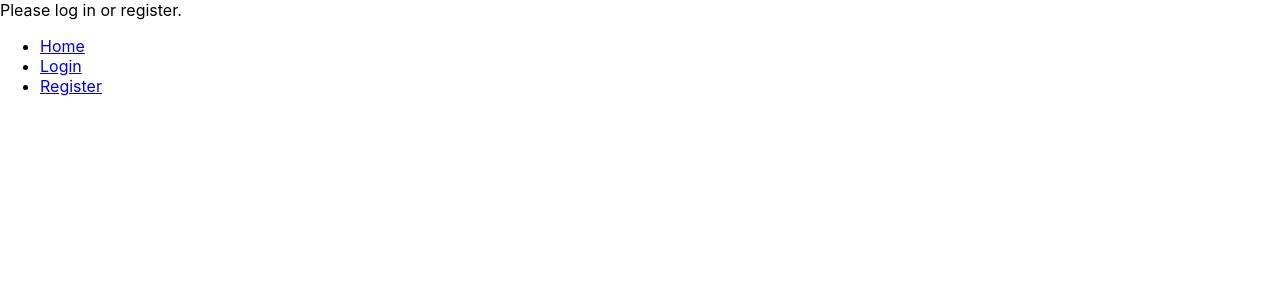
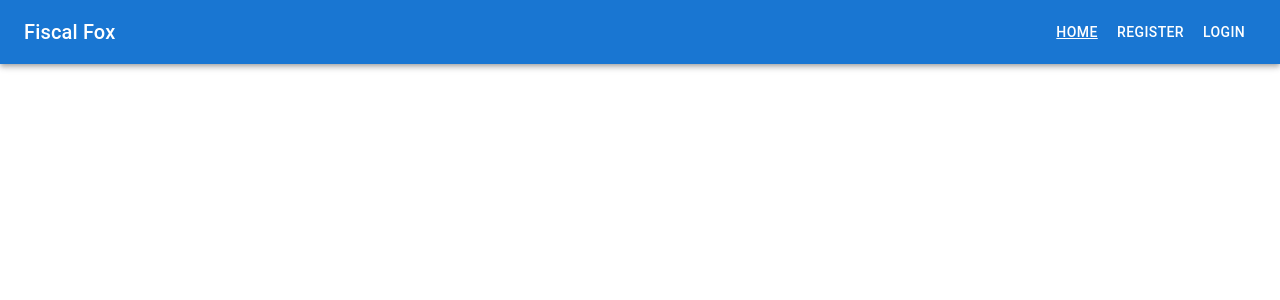
Before and after one commit to jordanhughes421/fiscalfox-front, a React (Create React App) app: page / in a window 1280 px wide. Shown: the top 300 px of the page. Built offline with nearby package versions, Linux system fonts and the light colour scheme.

Commit message:
Added Navbar

```diff
--- a/package.json
+++ b/package.json
@@ -3,6 +3,10 @@
   "version": "0.1.0",
   "private": true,
   "dependencies": {
+    "@emotion/react": "^11.11.4",
+    "@emotion/styled": "^11.11.0",
+    "@mui/icons-material": "^5.15.13",
+    "@mui/material": "^5.15.13",
     "@testing-library/jest-dom": "^5.17.0",
     "@testing-library/react": "^13.4.0",
     "@testing-library/user-event": "^13.5.0",
--- a/src/HomePage.js
+++ b/src/HomePage.js
@@ -1,39 +1,57 @@
-import React, { useEffect } from 'react';
-import { Outlet, Link } from "react-router-dom";
-import { useAuth } from './AuthContext'; // Import useAuth only
+import React from 'react';
+import { Outlet, NavLink } from "react-router-dom";
+import { useAuth } from './AuthContext';
+import AppBar from '@mui/material/AppBar';
+import Box from '@mui/material/Box';
+import Toolbar from '@mui/material/Toolbar';
+import Typography from '@mui/material/Typography';
+import Button from '@mui/material/Button';
+import Container from '@mui/material/Container';
+
+// Custom styling for the active link
+const activeStyle = {
+    textDecoration: "underline",
+};
 
 function HomePage() {
-    const { isLoggedIn, logout } = useAuth(); // Removed setIsLoggedIn since it's not directly used here
+    const { isLoggedIn, logout } = useAuth();
 
     return (
-        <>
-            <nav>
-                {isLoggedIn ? (
-                    // If logged in, welcome the user and provide a logout button
-                    <div>Welcome, user! <button onClick={logout}>Logout</button></div>
-                ) : (
-                    // If not logged in, suggest to log in or register
-                    <div>Please log in or register.</div>
-                )}
-                <ul>
-                    <li>
-                        <Link to="/">Home</Link>
-                    </li>
-                    { !isLoggedIn && ( // Only show these links if the user is not logged in
-                        <>
-                            <li>
-                                <Link to="/login">Login</Link>
-                            </li>
-                            <li>
-                                <Link to="/register">Register</Link>
-                            </li>
-                        </>
-                    )}
-                </ul>
-            </nav>
-
+        <Box sx={{ flexGrow: 1 }}>
+            <AppBar position="static">
+                <Container maxWidth="xl">
+                    <Toolbar disableGutters>
+                        <Typography
+                            variant="h6"
+                            noWrap
+                            component="div"
+                            sx={{ flexGrow: 1, display: 'flex', alignItems: 'center' }}
+                        >
+                            Fiscal Fox
+                        </Typography>
+                        <Box sx={{ display: 'flex', flexGrow: 1, justifyContent: 'flex-end' }}>
+                            <Button color="inherit" component={NavLink} to="/" end style={({ isActive }) => isActive ? activeStyle : undefined}>
+                                Home
+                            </Button>
+                            {!isLoggedIn && (
+                                <>
+                                    <Button color="inherit" component={NavLink} to="/register" style={({ isActive }) => isActive ? activeStyle : undefined}>
+                                        Register
+                                    </Button>
+                                    <Button color="inherit" component={NavLink} to="/login" style={({ isActive }) => isActive ? activeStyle : undefined}>
+                                        Login
+                                    </Button>
+                                </>
+                            )}
+                            {isLoggedIn && (
+                                <Button color="inherit" onClick={logout}>Logout</Button>
+                            )}
+                        </Box>
+                    </Toolbar>
+                </Container>
+            </AppBar>
             <Outlet />
-        </>
+        </Box>
     );
 }
 
--- a/src/register.js
+++ b/src/register.js
@@ -3,7 +3,7 @@ import { Outlet, Link } from "react-router-dom";
 import { useNavigate } from 'react-router-dom';
 import './register.css'
 import React, { useState } from 'react';
-const baseUrl = 'http://localhost:3001'; // Adjust according to your backend server
+const baseUrl = 'https://projectfinancetracker-backend-2f2604a2f7f0.herokuapp.com/'; // Adjust according to your backend server
 
 function Register() {
   const navigate = useNavigate();
```
Also changed, not shown: 1 other file (tests, documents, lock files or other folders).
